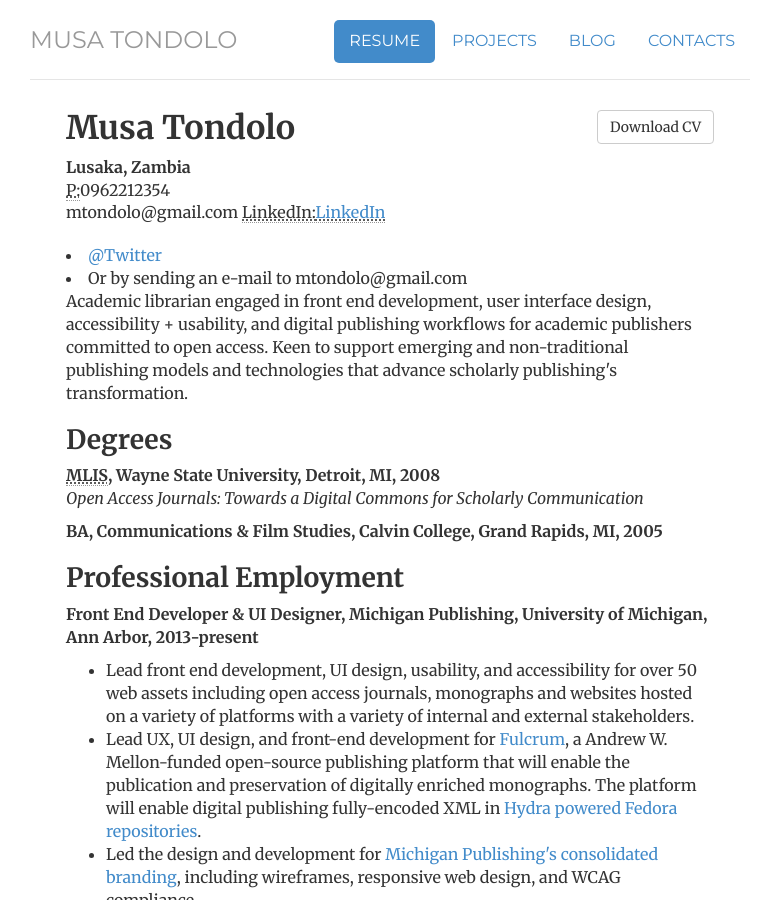
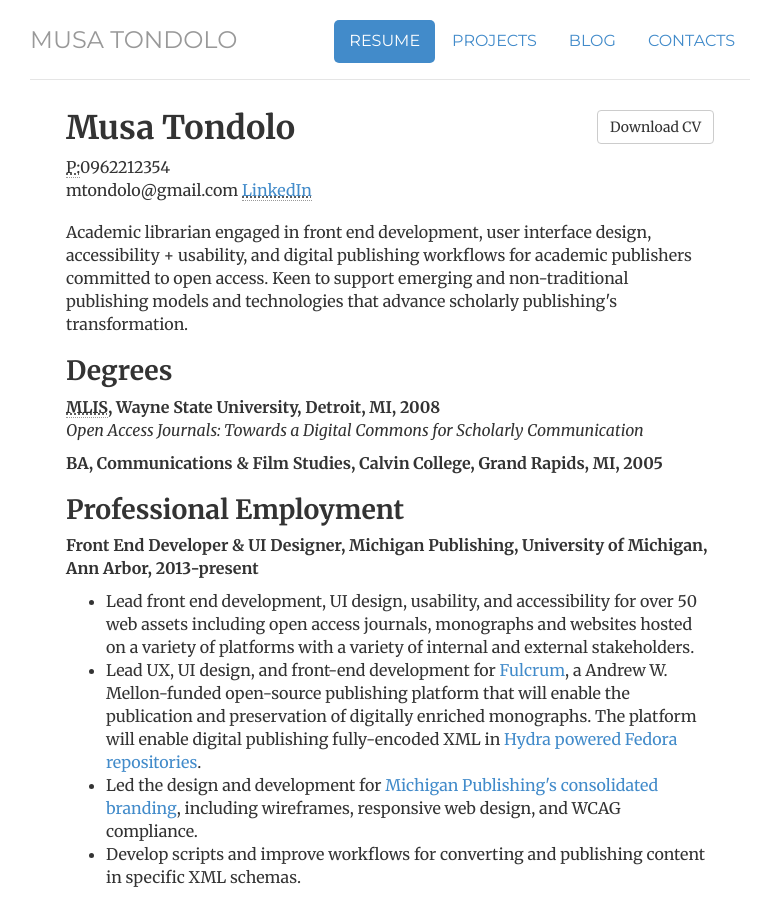
Before and after one commit to mtondolo/mtondolo.github.io, a Jekyll site: the page built from cv/index.html, in a window 1280 px wide and 900 px high. Shown: the whole window, without its empty margins (250-1016 px from the left). Built offline with Jekyll 4.4.1, drawn with Linux system fonts in a browser that asks for light colours.

Commit message:
Update index.html

```diff
--- a/cv/index.html
+++ b/cv/index.html
@@ -13,17 +13,11 @@ description: Current Resume for Musa Tondolo, an Android Developer supplimented
 				<div itemscope itemtype="http://data-vocabulary.org/Person">
 				<span itemprop="name"><h1>Musa Tondolo</h1></span>
 				<address>
-				<span itemprop="affiliation"><strong>Lusaka, Zambia</strong><br></span>
 				<abbr title="phone">P:</abbr>0962212354<br>
 				<span class="obfuscate">moc.liamg@olodnotm</span>
-				<abbr title="linkedin">LinkedIn:<a href="www.linkedin.com/in/mtondolo">LinkedIn</a>
+				<abbr title="linkedin"><a href="www.linkedin.com/in/mtondolo">LinkedIn</a><br>
 				</address>
 				</div>
-
-	<li><a href="https://twitter.com/tondolo">@Twitter</a></li>
-	<li>Or by sending an e-mail to <span class="obfuscate">moc.liamg@olodnotm</span></li>
-
-
 
 				<p>Academic librarian engaged in front end development, user interface design, accessibility + usability, and digital publishing workflows for academic publishers committed to open access. Keen to support emerging and non-traditional publishing models and technologies that advance scholarly publishing's transformation.</p>
 
```
